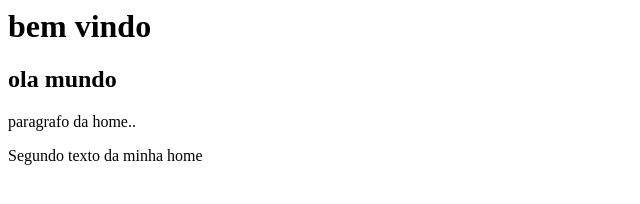
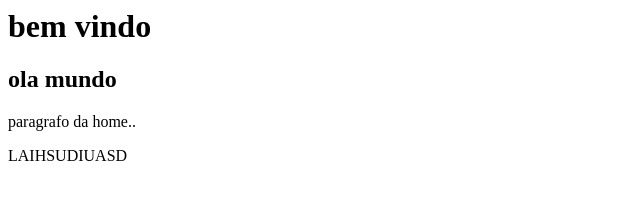
Before and after one commit to EduardaFetter/curo_github, a plain HTML site: page index.html in a window 1280 px wide. Shown: the whole page, without its empty margins (0-640 px from the left). Drawn offline with Linux system fonts and the light colour scheme.

Commit message:
Revertendo file

```diff
--- a/index.html
+++ b/index.html
@@ -1,4 +1,4 @@
 <h1>bem vindo</h1>
 <h2>ola mundo</h2>
 <p>paragrafo da home..</p>
-<p>Segundo texto da minha home</p>
+<p>LAIHSUDIUASD</p>
```
